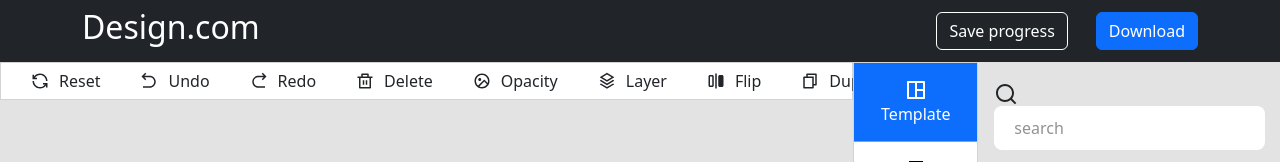
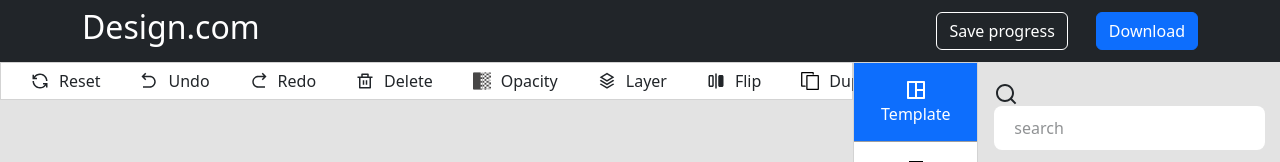
Before and after one commit to ascinate/flyerbuilder, a Next.js app: page / in a window 1280 px wide. Shown: the top 162 px of the page. Built offline with nearby package versions, Linux system fonts and the light colour scheme.

Commit message:
svg upadte

```diff
--- a/src/app/globals.css
+++ b/src/app/globals.css
@@ -424,10 +424,12 @@ textarea {
   position: relative;
   .layer-two-btn {
     text-align: center;
-    width: 120px;
+    width: 180px;
+    padding: 5px;
     position: absolute;
+    border-radius: 6px;
     top: 100%;
-    left: 0;
+    left: -100%;
     background-color: var(--white-color);
     display: none;
 
@@ -437,7 +439,7 @@ textarea {
     }
 
     & button:hover {
-      background-color: red;
+      background-color: lightgray;
     }
   }
 
@@ -455,7 +457,8 @@ textarea {
     height: 50px;
     position: absolute;
     top: 100%;
-    left: 0;
+    left: -100%;
+    border-radius: 8px;
     background-color: var(--white-color);
     display: none;
 
--- a/src/app/page.jsx
+++ b/src/app/page.jsx
@@ -492,9 +492,62 @@ export default function Page() {
             </div>
           </div>
         ,
+        svg: (
+          <svg width="18" height="18" viewBox="0 0 112 106" fill="none" xmlns="http://www.w3.org/2000/svg">
+            <path d="M0 7C0 3.134 3.13401 0 7 0H105C108.866 0 112 3.13401 112 7V99C112 102.866 108.866 106 105 106H7C3.13401 106 0 102.866 0 99V7Z" fill="#AEAEAE" />
+            <path d="M46 0H56V5H46V0Z" fill="white" />
+            <path d="M46 101H56V106H46V101Z" fill="#474646" />
+            <path d="M46 8H56V18H46V8Z" fill="#474646" />
+            <path d="M86 8H96V18H86V8Z" fill="#474646" />
+            <path d="M112 98H102V88H112V98Z" fill="#474646" />
+            <path d="M61 8H71V18H61V8Z" fill="#474646" />
+            <path d="M71 98H81V88H71V98Z" fill="#474646" />
+            <path d="M71 74H81V64H71V74Z" fill="#474646" />
+            <path d="M46 31H56V41H46V31Z" fill="#474646" />
+            <path d="M86 31H96V41H86V31Z" fill="#474646" />
+            <path d="M112 62H102V52H112V62Z" fill="white" />
+            <path d="M112 72H102V62H112V72Z" fill="#474646" />
+            <path d="M61 31H71V41H61V31Z" fill="#474646" />
+            <path d="M71 51H81V41H71V51Z" fill="#474646" />
+            <path d="M46 78H56V88H46V78Z" fill="#474646" />
+            <path d="M46 54H56V64H46V54Z" fill="#474646" />
+            <path d="M86 78H96V88H86V78Z" fill="#474646" />
+            <path d="M86 54H96V64H86V54Z" fill="#474646" />
+            <path d="M86 101H96V106H86V101Z" fill="white" />
+            <path d="M102 101H112V101C112 103.761 109.761 106 107 106H102V101Z" fill="white" />
+            <path d="M102 7V0H105C108.866 0 112 3.13401 112 7V7H102Z" fill="#474646" />
+            <path d="M112 29H102V19H112V29Z" fill="#474646" />
+            <path d="M61 78H71V88H61V78Z" fill="#474646" />
+            <path d="M61 54H71V64H61V54Z" fill="#474646" />
+            <path d="M71 28H81V18H71V28Z" fill="#474646" />
+            <path d="M71 5H81V0H71V5Z" fill="#474646" />
+            <path d="M71 106H81V101H71V106Z" fill="#474646" />
+            <path d="M46 18H56V28H46V18Z" fill="white" />
+            <path d="M86 18H96V28H86V18Z" fill="white" />
+            <path d="M112 88H102V78H112V88Z" fill="white" />
+            <path d="M61 18H71V28H61V18Z" fill="white" />
+            <path d="M61 0H71V5H61V0Z" fill="white" />
+            <path d="M61 101H71V106H61V101Z" fill="white" />
+            <path d="M71 88H81V78H71V88Z" fill="white" />
+            <path d="M71 64H81V54H71V64Z" fill="white" />
+            <path d="M46 41H56V51H46V41Z" fill="white" />
+            <path d="M86 41H96V51H86V41Z" fill="white" />
+            <path d="M112 45H102V35H112V45Z" fill="white" />
+            <path d="M61 41H71V51H61V41Z" fill="white" />
+            <path d="M71 41H81V31H71V41Z" fill="white" />
+            <path d="M46 88H56V98H46V88Z" fill="white" />
+            <path d="M46 64H56V74H46V64Z" fill="white" />
+            <path d="M86 88H96V98H86V88Z" fill="white" />
+            <path d="M86 64H96V74H86V64Z" fill="white" />
+            <path d="M112 19H102V9H112V19Z" fill="white" />
+            <path d="M96 5H86V0H96V5Z" fill="white" />
+            <path d="M61 88H71V98H61V88Z" fill="white" />
+            <path d="M61 64H71V74H61V64Z" fill="white" />
+            <path d="M0 7C0 3.134 3.13401 0 7 0H47V106H7C3.13401 106 0 102.866 0 99V7Z" fill="#474646" />
+            <path d="M71 18H81V8H71V18Z" fill="white" />
+          </svg>
 
-        svg: (
-          <svg xmlns="http://www.w3.org/2000/svg" viewBox="0 0 24 24" width="18" height="18" fill="currentColor"><path d="M19.5761 14.5764L15.7067 10.707C15.3162 10.3164 14.683 10.3164 14.2925 10.707L6.86484 18.1346C5.11358 16.6671 4 14.4636 4 12C4 7.58172 7.58172 4 12 4C16.4183 4 20 7.58172 20 12C20 12.9014 19.8509 13.7679 19.5761 14.5764ZM8.58927 19.2386L14.9996 12.8283L18.6379 16.4666C17.1992 18.6003 14.7613 19.9998 11.9996 19.9998C10.7785 19.9998 9.62345 19.7268 8.58927 19.2386ZM12 22C17.5228 22 22 17.5228 22 12C22 6.47715 17.5228 2 12 2C6.47715 2 2 6.47715 2 12C2 17.5228 6.47715 22 12 22ZM11 10C11 11.1046 10.1046 12 9 12C7.89543 12 7 11.1046 7 10C7 8.89543 7.89543 8 9 8C10.1046 8 11 8.89543 11 10Z"></path></svg>
+
         ),
       },
       {
@@ -502,8 +555,21 @@ export default function Page() {
           <div className="layer-btn">
             <button className="handleLayer">Layer</button>
             <div className="layer-two-btn">
-              <button onClick={() => handleBringFont(selectedId)}>Bring to Front</button>
-              <button onClick={() => handleSendBack(selectedId)}>Send to Back</button>
+              <button className="d-flex align-items-center justify-content-center" onClick={() => handleBringFont(selectedId)}>
+                <svg width="18" height="18" viewBox="0 0 118 109" fill="none" xmlns="http://www.w3.org/2000/svg">
+                  <path d="M60.2722 81.7364L116.846 41.188C117.987 40.3701 117.953 38.6618 116.779 37.8909L60.2053 0.721549C59.5387 0.283571 58.6756 0.283573 58.0089 0.721551L1.43501 37.8909C0.261643 38.6618 0.226975 40.3701 1.3681 41.188L57.942 81.7364C58.6385 82.2356 59.5757 82.2356 60.2722 81.7364Z" fill="black" />
+                  <path d="M107.462 59.9217C109.912 58.1259 113.354 58.6554 115.15 61.1052C116.946 63.555 116.415 66.9969 113.965 68.7927L59.318 108.85L6.01425 68.7527L5.79257 68.5769C3.5587 66.7123 3.15636 63.4022 4.92538 61.0506C6.69443 58.699 9.98619 58.1682 12.3971 59.7976L12.6275 59.9617L59.4019 95.1492L107.462 59.9217Z" fill="black" />
+                </svg>
+                Bring to Front
+              </button>
+              <button className="d-flex align-items-center justify-content-center" onClick={() => handleSendBack(selectedId)}>
+                <svg width="18" height="18" viewBox="0 0 127 116" fill="none" xmlns="http://www.w3.org/2000/svg">
+                  <path d="M59.743 1.83105C61.8792 0.538506 64.5769 0.582157 66.6756 1.96093L123.25 39.1299C127.063 41.6353 127.176 47.1876 123.468 49.8457L66.8934 90.3935C64.6297 92.016 61.5838 92.016 59.3201 90.3935L2.74689 49.8457C-0.961729 47.1876 -0.849662 41.6354 2.96369 39.1299L59.5379 1.96093L59.743 1.83105ZM10.949 44.6514L63.1063 82.0342L115.264 44.6514L63.1063 10.3838L10.949 44.6514Z" fill="black" />
+                  <path d="M62.1858 110.55L9.19555 70.4635C8.62675 70.0332 8.67835 69.1629 9.29401 68.8028L23.4299 60.5354C23.7759 60.3331 24.2092 60.3569 24.5309 60.5958L62.1847 88.557C62.5389 88.82 63.0236 88.8198 63.3776 88.5565L100.991 60.5804C101.302 60.3493 101.718 60.3183 102.06 60.5009L117.604 68.8125C118.252 69.1591 118.317 70.0631 117.725 70.4992L63.3824 110.557C63.0259 110.82 62.539 110.817 62.1858 110.55Z" fill="black" />
+                  <path d="M98.6332 56.7438C100.188 55.7527 102.14 55.6078 103.825 56.358L104.182 56.5328L119.725 64.8444C123.29 66.7507 123.65 71.7228 120.396 74.1217L66.0522 114.179C64.1528 115.579 61.5807 115.607 59.6557 114.272L59.4711 114.138L6.48087 74.0524C3.35257 71.6859 3.63612 66.8991 7.02189 64.9186L21.1586 56.651L21.3383 56.5504C23.1492 55.5801 25.3524 55.7004 27.0463 56.8629L27.2143 56.983L62.7787 83.3932L98.3061 56.9694L98.6332 56.7438ZM66.0629 92.1676C64.1159 93.6155 61.4504 93.616 59.5024 92.1696H59.5014L23.7045 65.5866L16.0932 70.0387L62.8158 105.383L110.591 70.1657L101.895 65.5153L66.0629 92.1676Z" fill="black" />
+                </svg>
+                Send to Back
+              </button>
 
             </div>
           </div>,
@@ -516,18 +582,35 @@ export default function Page() {
           <div className="layer-btn">
             <button className="handleLayer">Flip</button>
             <div className="layer-two-btn">
-              <button onClick={handleFlipHorizontally}>Flip Horizontally</button>
-              <button onClick={handleFlipVertically}>Flip Vertically</button>
+              <button onClick={handleFlipHorizontally} className="d-flex align-items-center justify-content-center" >
+                <svg width="18" height="18" viewBox="0 0 154 121" fill="none" xmlns="http://www.w3.org/2000/svg">
+                  <path d="M72.5 2.5V120.5H0.823242L64.9736 0.613281L72.5 2.5ZM14.1768 112.5H64.5V18.4521L14.1768 112.5Z" fill="black" />
+                  <path d="M86 116V2L147 116H86Z" fill="black" />
+                  <path d="M82 2V120H153.677L89.5264 0.113281L82 2ZM140.323 112H90V17.9521L140.323 112Z" fill="black" />
+                </svg>
+                Flip Horizontally
+              </button>
+              <button onClick={handleFlipVertically} className="d-flex align-items-center justify-content-center" >
+                <svg width="18" height="18" viewBox="0 0 121 154" fill="none" xmlns="http://www.w3.org/2000/svg">
+                  <path d="M2.44336 82.0566L120.443 82.0566L120.443 153.733L0.556638 89.583L2.44336 82.0566ZM112.443 140.38L112.443 90.0566L18.3955 90.0566L112.443 140.38Z" fill="black" />
+                  <path d="M115.943 68.5566L1.94336 68.5566L115.943 7.55664L115.943 68.5566Z" fill="black" />
+                  <path d="M1.94336 72.5566L119.943 72.5566L119.943 0.879878L0.0566434 65.0303L1.94336 72.5566ZM111.943 14.2334L111.943 64.5566L17.8955 64.5566L111.943 14.2334Z" fill="black" />
+                </svg>
+                Flip Vertically
+              </button>
             </div>
           </div>,
         svg: (
-          <svg xmlns="http://www.w3.org/2000/svg" viewBox="0 0 24 24" width="18" height="18" fill="currentColor"><path d="M11 2V22H13V2H11ZM7 6V18H4L4 6H7ZM4 4C2.89543 4 2 4.89543 2 6V18C2 19.1046 2.89543 20 4 20H7C8.10457 20 9 19.1046 9 18V6C9 4.89543 8.10457 4 7 4H4ZM15 6C15 4.89543 15.8954 4 17 4H20C21.1046 4 22 4.89543 22 6V18C22 19.1046 21.1046 20 20 20H17C15.8954 20 15 19.1046 15 18V6Z"></path></svg>
+         <svg xmlns="http://www.w3.org/2000/svg" viewBox="0 0 24 24" width="18" height="18" fill="currentColor"><path d="M11 2V22H13V2H11ZM7 6V18H4L4 6H7ZM4 4C2.89543 4 2 4.89543 2 6V18C2 19.1046 2.89543 20 4 20H7C8.10457 20 9 19.1046 9 18V6C9 4.89543 8.10457 4 7 4H4ZM15 6C15 4.89543 15.8954 4 17 4H20C21.1046 4 22 4.89543 22 6V18C22 19.1046 21.1046 20 20 20H17C15.8954 20 15 19.1046 15 18V6Z"></path></svg>
         ),
       },
       {
         label: <button className="" onClick={handleDuplicate}>Duplicate</button>,
         svg: (
-          <svg xmlns="http://www.w3.org/2000/svg" viewBox="0 0 24 24" width="18" height="18" fill="currentColor"><path d="M6.9998 6V3C6.9998 2.44772 7.44752 2 7.9998 2H19.9998C20.5521 2 20.9998 2.44772 20.9998 3V17C20.9998 17.5523 20.5521 18 19.9998 18H16.9998V20.9991C16.9998 21.5519 16.5499 22 15.993 22H4.00666C3.45059 22 3 21.5554 3 20.9991L3.0026 7.00087C3.0027 6.44811 3.45264 6 4.00942 6H6.9998ZM5.00242 8L5.00019 20H14.9998V8H5.00242ZM8.9998 6H16.9998V16H18.9998V4H8.9998V6Z"></path></svg>
+          <svg width="18" height="18" viewBox="0 0 112 113" fill="none" xmlns="http://www.w3.org/2000/svg">
+            <path d="M40.5 105H104V27H40.5V105ZM112 108C112 110.761 109.761 113 107 113H37.5C34.8247 113 32.6405 110.899 32.5068 108.257L32.5 108V24C32.5 21.2386 34.7386 19 37.5 19H107C109.761 19 112 21.2386 112 24V108Z" fill="black" />
+            <path d="M80 12.5C80 14.7091 78.2091 16.5 76 16.5C73.7909 16.5 72 14.7091 72 12.5V8H8V85H25.5C27.7091 85 29.5 86.7909 29.5 89C29.5 91.2091 27.7091 93 25.5 93H5C2.23858 93 0 90.7614 0 88V5C2.64876e-08 2.23857 2.23858 2.57702e-07 5 0H75C77.7614 4.02673e-09 80 2.23858 80 5V12.5Z" fill="black" />
+          </svg>
         ),
       },
     ],
```
